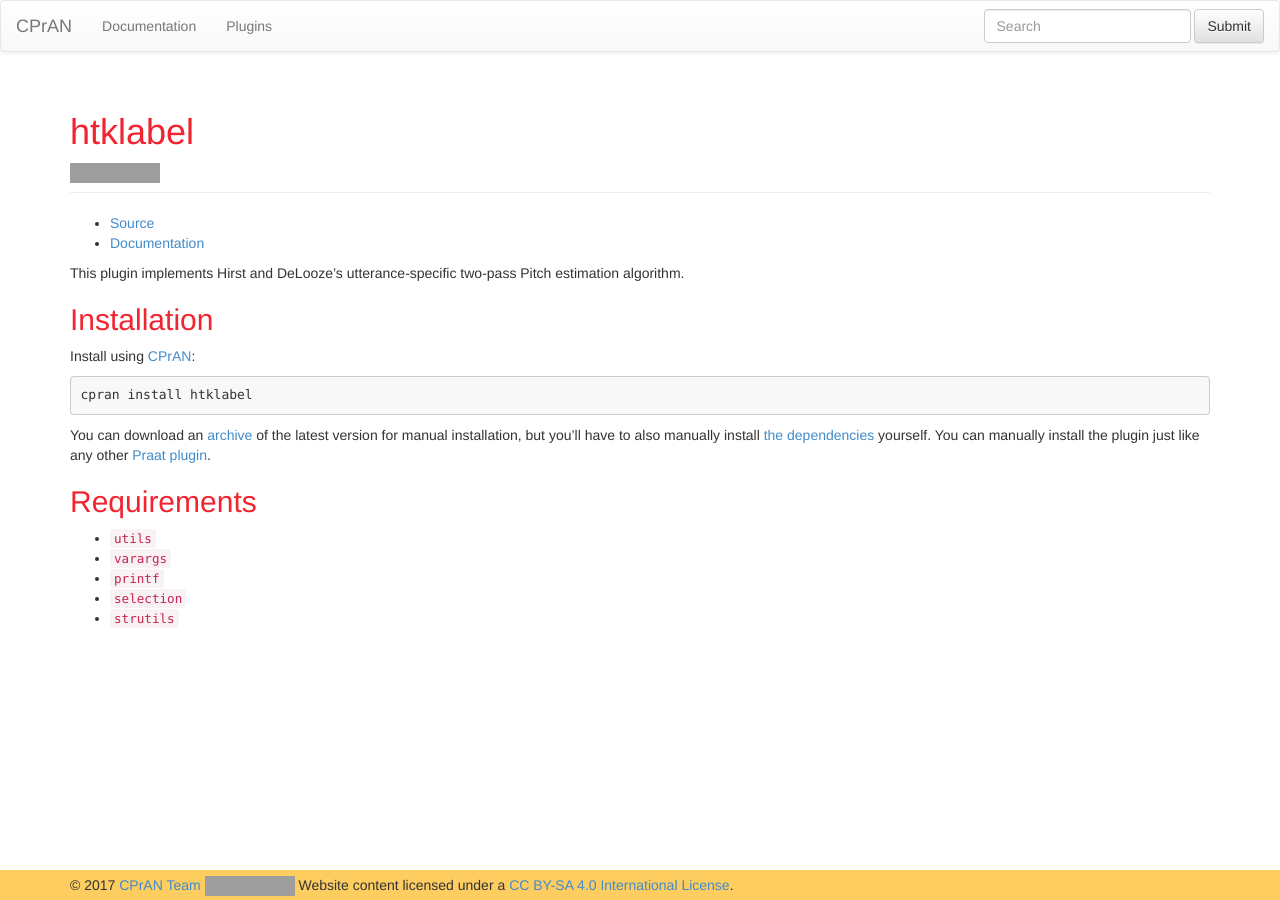
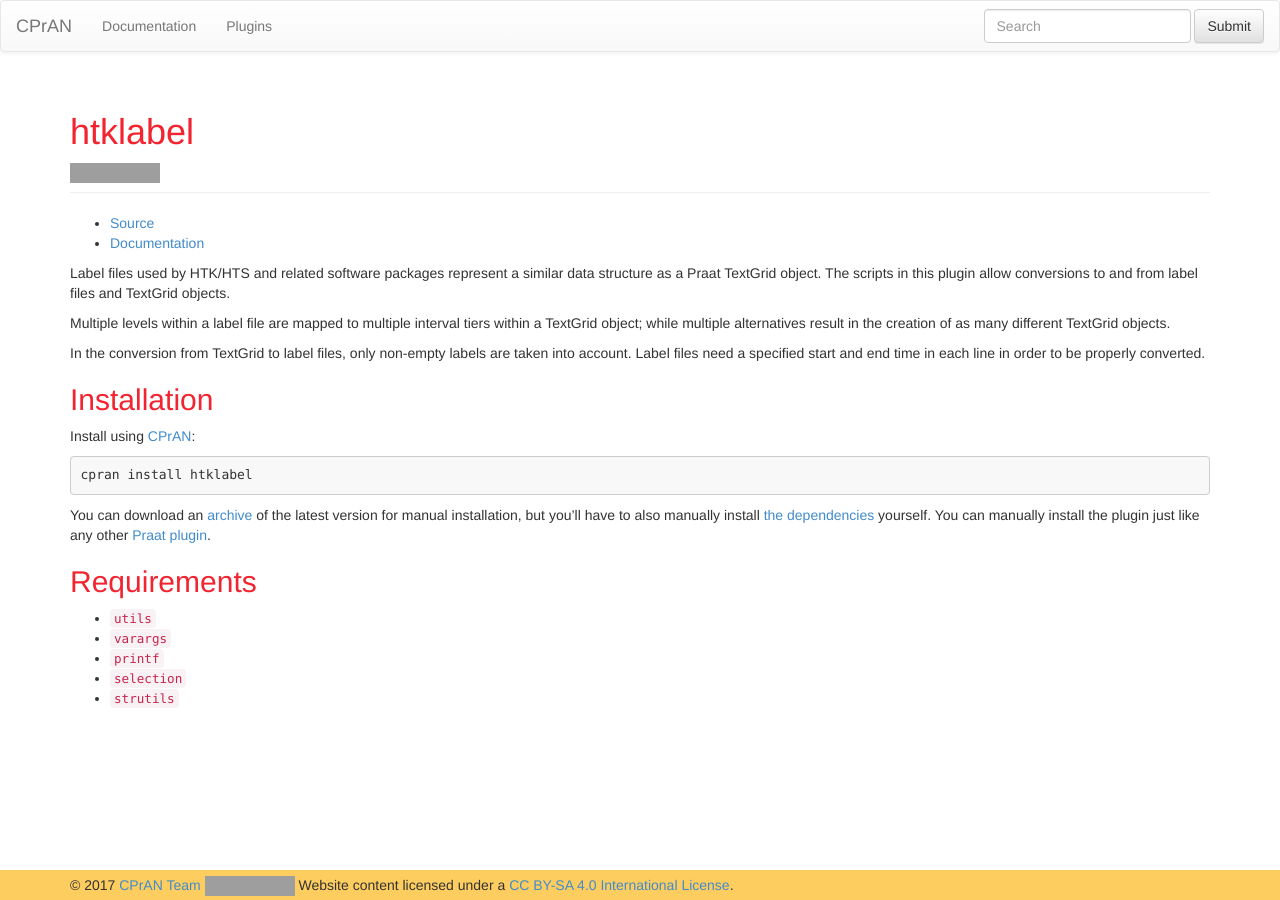
Before and after one commit to jjatria/cpran-www, a Jekyll site: the page built from plugins/htklabel/index.md, in a window 1280 px wide. Built offline with Jekyll 4.4.1, drawn with Linux system fonts in a browser that asks for light colours; nearby versions of some CDN libraries; comment, search, counter and statistics services are not loaded; grey boxes are pictures that could not be loaded.

Commit message:
Fix copied lines in htklabel landing page

```diff
--- a/plugins/htklabel/index.md
+++ b/plugins/htklabel/index.md
@@ -9,8 +9,17 @@ description:
 ---
 {% include JB/setup %}
 
-This plugin implements Hirst and DeLooze's utterance-specific two-pass Pitch
-estimation algorithm.
+Label files used by HTK/HTS and related software packages represent a similar
+data structure as a Praat TextGrid object. The scripts in this plugin allow
+conversions to and from label files and TextGrid objects.
+
+Multiple levels within a label file are mapped to multiple interval tiers
+within a TextGrid object; while multiple alternatives result in the creation
+of as many different TextGrid objects.
+
+In the conversion from TextGrid to label files, only non-empty labels are
+taken into account. Label files need a specified start and end time in each
+line in order to be properly converted.
 
 ## Installation
 
```
